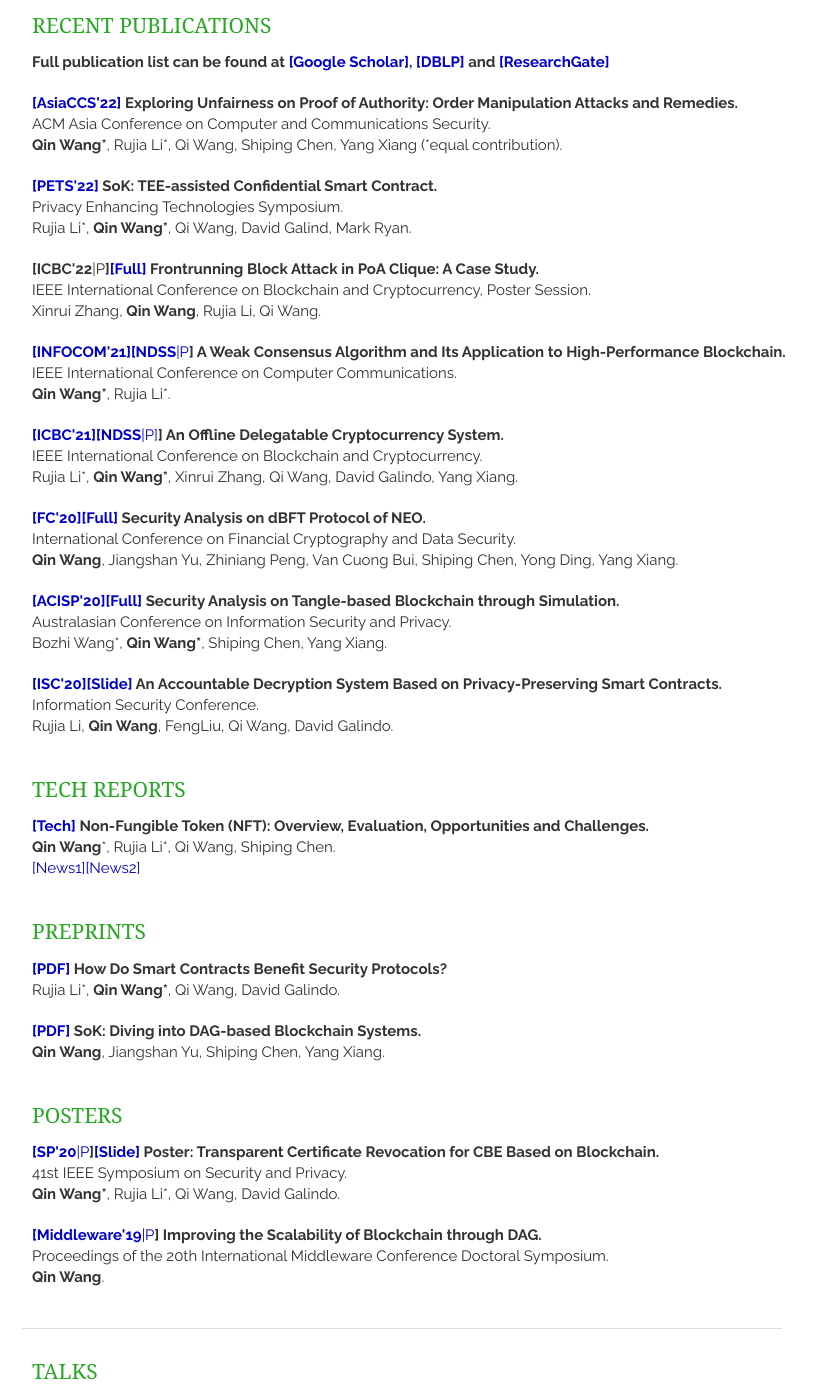
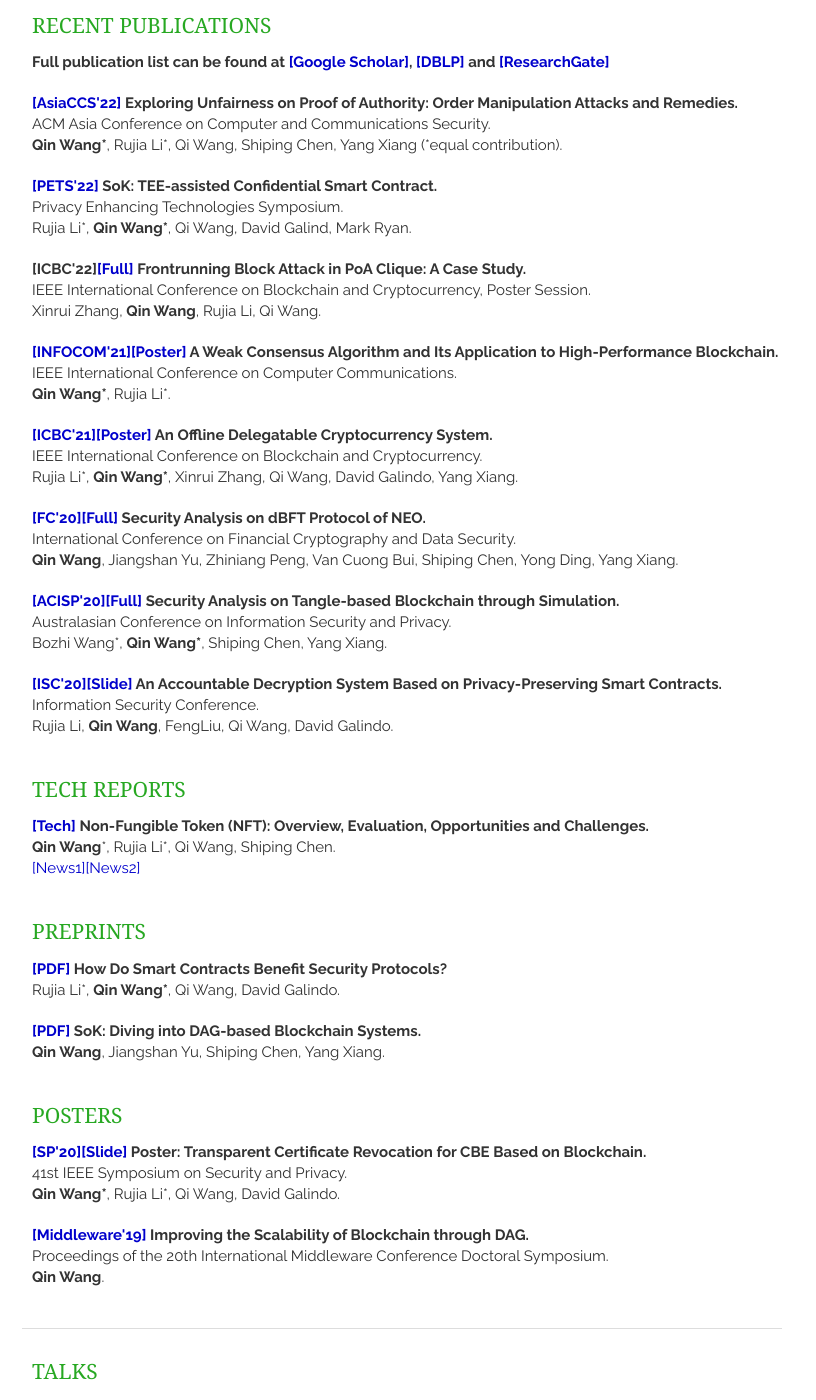
Before and after one commit to AaronWang-git/qinwang-git.github.io, a Jekyll site: the page built from index.html, in a window 1280 px wide and 1400 px high, scrolled down 449 px. Shown: the whole window, without its empty margins (328-1144 px from the left). Built offline with Jekyll 4.4.1, drawn with Linux system fonts in a browser that asks for light colours; nearby versions of some CDN libraries; a script that is not in the unit is left out; the list of posts is cut into pages by our own code.

Commit message:
Update publications.html

```diff
--- a/_includes/publications.html
+++ b/_includes/publications.html
@@ -27,7 +27,7 @@
 
     <article>
       <header>
-            <strong>[ICBC'22</strong>|P<strong>]<a href = "https://hal.archives-ouvertes.fr/hal-03659414/document" target="_blank">[Full]</a>
+            <strong>[ICBC'22]<a href = "https://hal.archives-ouvertes.fr/hal-03659414/document" target="_blank">[Full]</a>
                   Frontrunning Block Attack in PoA Clique: A Case Study.</strong>
             <br> IEEE International Conference on Blockchain and Cryptocurrency, Poster Session.
             <br><b>Xinrui Zhang<b>, <strong>Qin Wang</strong>, <b>Rujia Li</b>, Qi Wang.
@@ -37,7 +37,7 @@
 
     <article>
         <header>
-            <strong><a href = "https://arxiv.org/pdf/2102.00872.pdf" target="_blank">[INFOCOM'21]</a><a href = "https://www.ndss-symposium.org/wp-content/uploads/NDSS2021posters_paper_5.pdf" target="_blank">[NDSS</strong>|P<strong>]</a>
+            <strong><a href = "https://arxiv.org/pdf/2102.00872.pdf" target="_blank">[INFOCOM'21]</a><a href = "https://www.ndss-symposium.org/wp-content/uploads/NDSS2021posters_paper_5.pdf" target="_blank">[Poster]</a>
                  A Weak Consensus Algorithm and Its Application to High-Performance Blockchain.</strong>
             <br>IEEE International Conference on Computer Communications.
             <br><strong>Qin Wang<sup>*</sup></strong>, <b>Rujia Li</b><sup>*</sup>.
@@ -46,7 +46,7 @@
 
     <article>
         <header>
-            <strong><a href = "https://arxiv.org/pdf/2103.12905.pdf" target="_blank">[ICBC'21]</a><a href = "https://www.ndss-symposium.org/wp-content/uploads/NDSS2021posters_paper_14.pdf" target="_blank">[NDSS</strong>|P]<strong>]</a>
+            <strong><a href = "https://arxiv.org/pdf/2103.12905.pdf" target="_blank">[ICBC'21]</a><a href = "https://www.ndss-symposium.org/wp-content/uploads/NDSS2021posters_paper_14.pdf" target="_blank">[Poster]</a>
                  An Offline Delegatable Cryptocurrency System.</strong>
             <br>IEEE International Conference on Blockchain and Cryptocurrency.
             <br>Rujia Li<sup>*</sup>, <strong>Qin Wang<sup>*</sup></strong>, Xinrui Zhang, Qi Wang, David Galindo, Yang Xiang.
@@ -125,7 +125,7 @@
 
     <article>
       <header>
-            <strong><a href = "https://www.ieee-security.org/TC/SP2020/poster-abstracts/hotcrp_sp20posters-final7.pdf" target="_blank">[SP'20</strong>|P<strong>]</a><a href = "http://rujia.uk/resource/SP20_POSTER.pdf" target="_blank">[Slide]</a>
+            <strong><a href = "https://www.ieee-security.org/TC/SP2020/poster-abstracts/hotcrp_sp20posters-final7.pdf" target="_blank">[SP'20]</a><a href = "http://rujia.uk/resource/SP20_POSTER.pdf" target="_blank">[Slide]</a>
                 Poster: Transparent Certificate Revocation for CBE Based on Blockchain.</strong>
             <br>41st IEEE Symposium on Security and Privacy.
             <br><strong>Qin Wang<sup>*</sup></strong>, <b>Rujia Li</b><sup>*</sup>, Qi Wang, David Galindo.
@@ -135,7 +135,7 @@
 
     <article>
       <header>
-            <strong><a href = "https://dl-acm-org.ezproxy.lib.swin.edu.au/doi/abs/10.1145/3366624.3368165" target="_blank">[Middleware'19</strong>|P<strong>]</a>
+            <strong><a href = "https://dl-acm-org.ezproxy.lib.swin.edu.au/doi/abs/10.1145/3366624.3368165" target="_blank">[Middleware'19]</a>
             Improving the Scalability of Blockchain through DAG.</strong>
             <br>Proceedings of the 20th International Middleware Conference Doctoral Symposium.
             <br><strong>Qin Wang</strong>.
```
